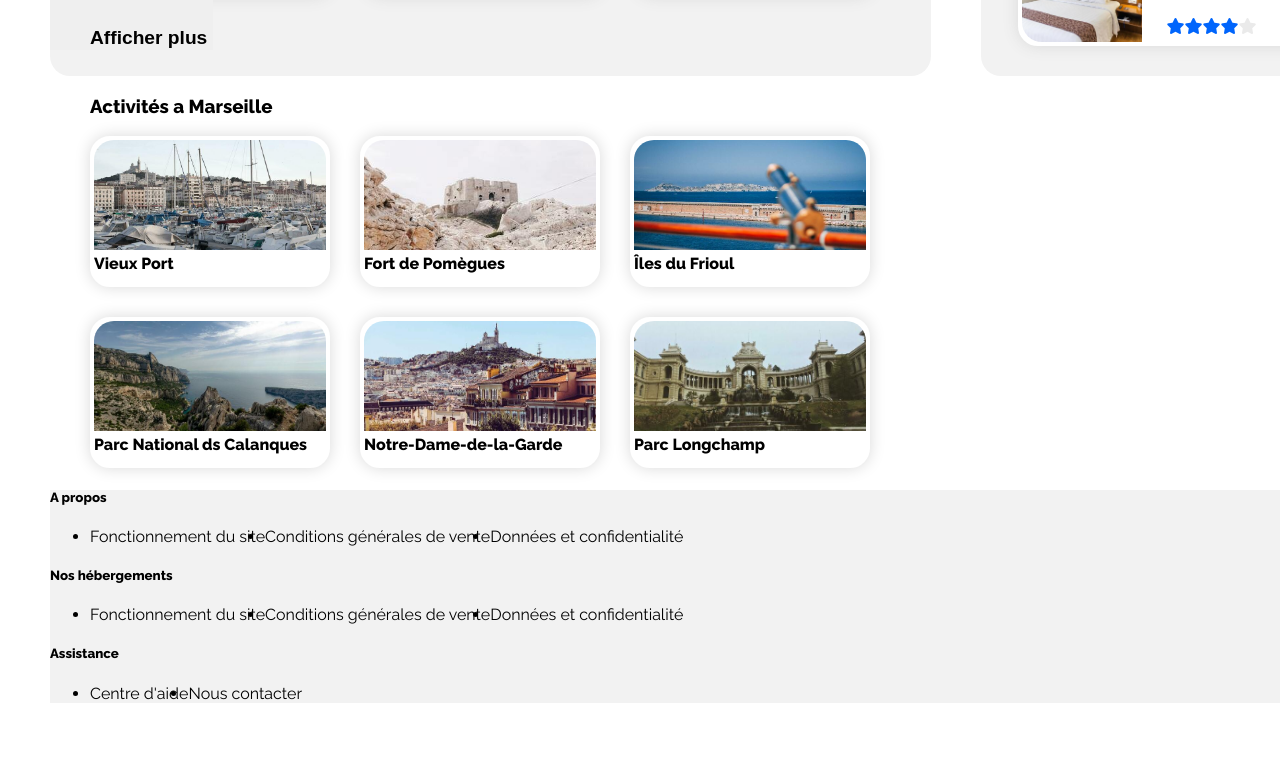
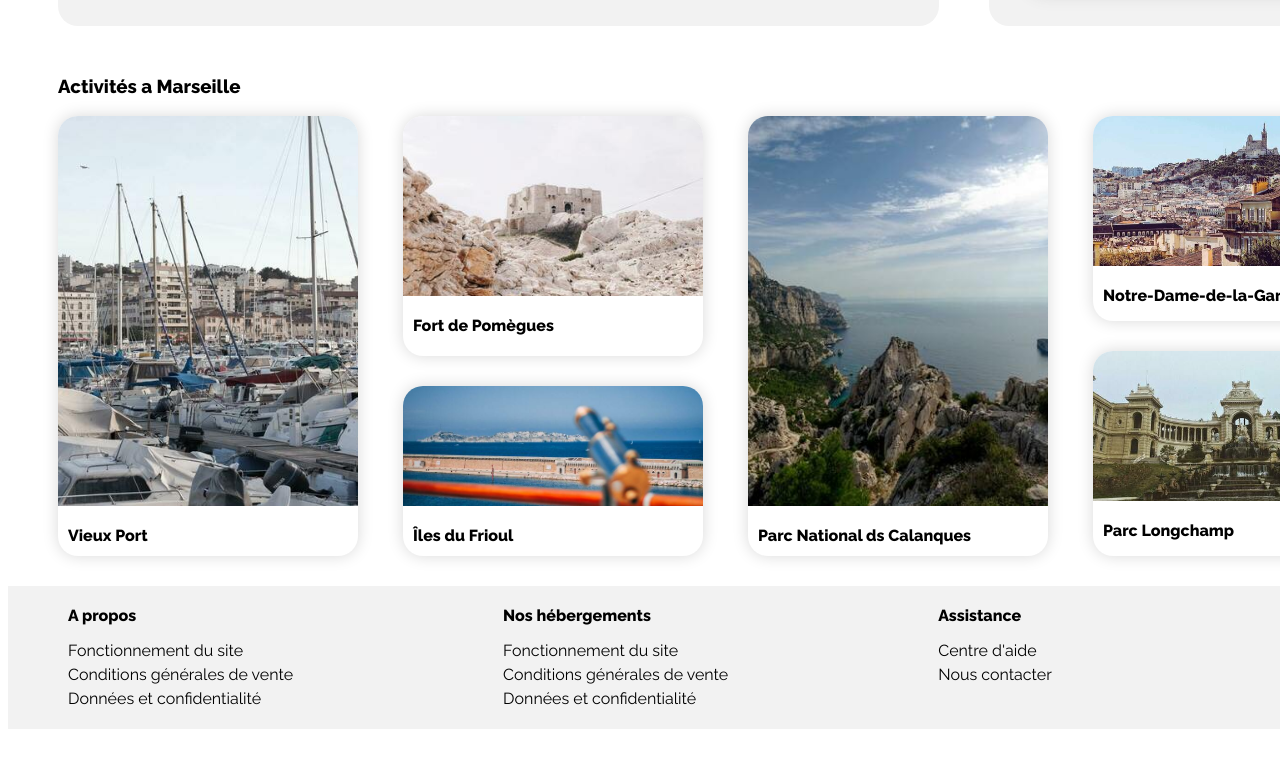
Before and after one commit to toinonNina/ToinonNina_2_15122020, a plain HTML site: page index.html in a window 1280 px wide. Shown: the part 860-1628 px from the top of the page. After the commit the page ends 1597 px from the top, so only its background shows below. Drawn offline with Linux system fonts and the light colour scheme.

Commit message:
fin css desktop

```diff
--- a/index.html
+++ b/index.html
@@ -17,12 +17,12 @@
   </head>
   <body>
     <!-- Header-->
-
+    <main>
       <header>
         <img src="images/logo/Reservia.svg" alt="logo" />
         <nav>
-        <a class="textblue" href="#hébergements">Hébergements</a>
-        <a href="#activités">Activités</a>
+          <a class="textblue" href="#hebergements">Hébergements</a>
+          <a href="#activites">Activités</a>
           <a class="textblue" id="inscription" href="">S'inscrire</a>
         </nav>
       </header>
@@ -84,7 +84,7 @@
         </div>
       </section>
       <!-- Main-->
-    <main>
+
       <!-- Section 2-->
       <div id="global">
         <section id="hebergements">
@@ -279,7 +279,7 @@
         <h3>Activités a Marseille</h3>
 
         <div id="act">
-          <div class="card">
+          <div class="card3">
             <a
               href="images/activites/2_large/reno-laithienne-QUgJhdY5Fyk-unsplash.jpg"
               ><img
@@ -289,7 +289,8 @@
               <h4>Vieux Port</h4>
             </a>
           </div>
-          <div class="card">
+          <div class="activité">
+            <div class="card4">
               <a
                 href="images/activites/2_large/paul-hermann-QFTrLdQIRhI-unsplash.jpg"
                 ><img
@@ -299,7 +300,7 @@
                 <h4>Fort de Pomègues</h4>
               </a>
             </div>
-          <div class="card">
+            <div class="card6">
               <a
                 href="images/activites/2_large/kevin-hikari-rV_Qd1l-VXg-unsplash.jpg"
                 ><img
@@ -309,7 +310,9 @@
                 <h4>Îles du Frioul</h4>
               </a>
             </div>
-          <div class="card">
+          </div>
+
+          <div class="card3">
             <a
               href="images/activites/2_large/kilyan-sockalingum-NR8-cBCN3aI-unsplash.jpg"
               ><img
@@ -319,7 +322,8 @@
               <h4>Parc National ds Calanques</h4>
             </a>
           </div>
-          <div class="card">
+          <div class="activité">
+            <div class="card5">
               <a
                 href="images/activites/2_large/florian-wehde-xW9e8gdotxI-unsplash.jpg"
                 ><img
@@ -329,7 +333,7 @@
                 <h4>Notre-Dame-de-la-Garde</h4>
               </a>
             </div>
-          <div class="card">
+            <div class="card5">
               <a
                 href="images/activites/2_large/lena-paulin-wH2-EJoDcV0-unsplash.jpg"
                 ><img
@@ -338,6 +342,7 @@
                 />
                 <h4>Parc Longchamp</h4>
               </a>
+            </div>
           </div>
         </div>
       </section>
--- a/style.css
+++ b/style.css
@@ -1,8 +1,11 @@
 body {
   font-family: "Raleway", sans-serif;
+}
+main {
   width: 1332px;
   margin: auto;
-  border: white solid 50px;
+  border-right: white solid 50px;
+  border-left: white solid 50px;
 }
 h1 {
   font-size: 1.5em;
@@ -72,6 +75,7 @@ nav a {
   border: none;
   padding: 7px 7px;
   color: white;
+  cursor: pointer;
 }
 #recherche {
   padding: 6px 10px;
@@ -141,7 +145,7 @@ ul {
 }
 #logement {
   display: grid;
-  grid-template-columns: 240px 240px 240px;
+  grid-template-columns: 250px 250px 250px;
   margin: 0 0 0 43px;
   column-gap: 31px;
   row-gap: 31px;
@@ -155,7 +159,7 @@ ul {
 }
 .card img {
   object-fit: cover;
-  width: 232px;
+  width: 243px;
   height: 110px;
   border-radius: 20px 20px 0 0;
 }
@@ -183,8 +187,6 @@ ul {
   border: white solid 4px;
   box-shadow: 0 0 1em #d9d9d9;
   margin-bottom: 30px;
-  display: flex;
-  flex-direction: column;
   width: 300px;
 }
 .card2 img {
@@ -215,11 +217,121 @@ ul {
 }
 #act {
   display: grid;
-  grid-template-columns: 240px 240px 240px;
-  margin: 0 0 0 40px;
-  column-gap: 30px;
-  row-gap: 30px;
+  grid-template-columns: 300px 300px 300px 300px;
+  column-gap: 45px;
+  row-gap: 40px;
+}
+/*--------section 3------*/
+#activites {
+  margin-top: 30px;
+}
+#activites h3 {
+  padding: 0;
+}
+.activité {
+  display: inline-block;
+}
+
+.card3 {
+  background-color: white;
+  border-radius: 20px 20px 20px 20px;
+
+  box-shadow: 0 0 1em #d9d9d9;
+  margin-bottom: 30px;
+  width: 300px;
+  height: 440px;
+}
+
+.card4 {
+  background-color: white;
+  border-radius: 20px 20px 20px 20px;
+
+  box-shadow: 0 0 1em #d9d9d9;
+  margin-bottom: 30px;
+  width: 300px;
+  height: 240px;
+}
+.card5 {
+  background-color: white;
+  border-radius: 20px 20px 20px 20px;
+
+  box-shadow: 0 0 1em #d9d9d9;
+  margin-bottom: 30px;
+  width: 300px;
+  height: 205px;
+}
+
+.card6 {
+  background-color: white;
+  border-radius: 20px 20px 20px 20px;
+
+  box-shadow: 0 0 1em #d9d9d9;
+  margin-bottom: 30px;
+  width: 300px;
+  height: 170px;
+}
+.card5 img {
+  object-fit: cover;
+  width: 300px;
+  height: 150px;
+  border-radius: 20px 20px 0px 0px;
+  vertical-align: top;
+}
+
+.card3 img {
+  object-fit: cover;
+  width: 300px;
+  height: 390px;
+  border-radius: 20px 20px 0px 0px;
+  vertical-align: top;
+  flex-direction: column;
+}
+.card4 img {
+  object-fit: cover;
+  width: 300px;
+  height: 180px;
+  border-radius: 20px 20px 0px 0px;
+  vertical-align: top;
+  flex-direction: column;
+}
+
+.card6 img {
+  object-fit: cover;
+  width: 300px;
+  height: 120px;
+  border-radius: 20px 20px 0px 0px;
+  vertical-align: top;
+  flex-direction: column;
+}
+
+#activites h4 {
+  padding-left: 10px;
+  padding-top: 20px;
 }
 footer {
   background-color: #f2f2f2;
+  display: flex;
+  flex-wrap: wrap;
+  width: 1442px;
+  margin: auto;
+  justify-content: flex-start;
 }
+footer div {
+  margin: 20px 150px 0px 60px;
+}
+
+footer ul {
+  display: inline-block;
+
+  list-style: none;
+}
+
+footer li {
+  margin-left: -40px;
+  font-size: 1em;
+  padding-bottom: 5px;
+}
+h5 {
+  font-size: 1em;
+  margin: 0;
+}
```
Lines whose indentation alone changed are shown as unchanged.
